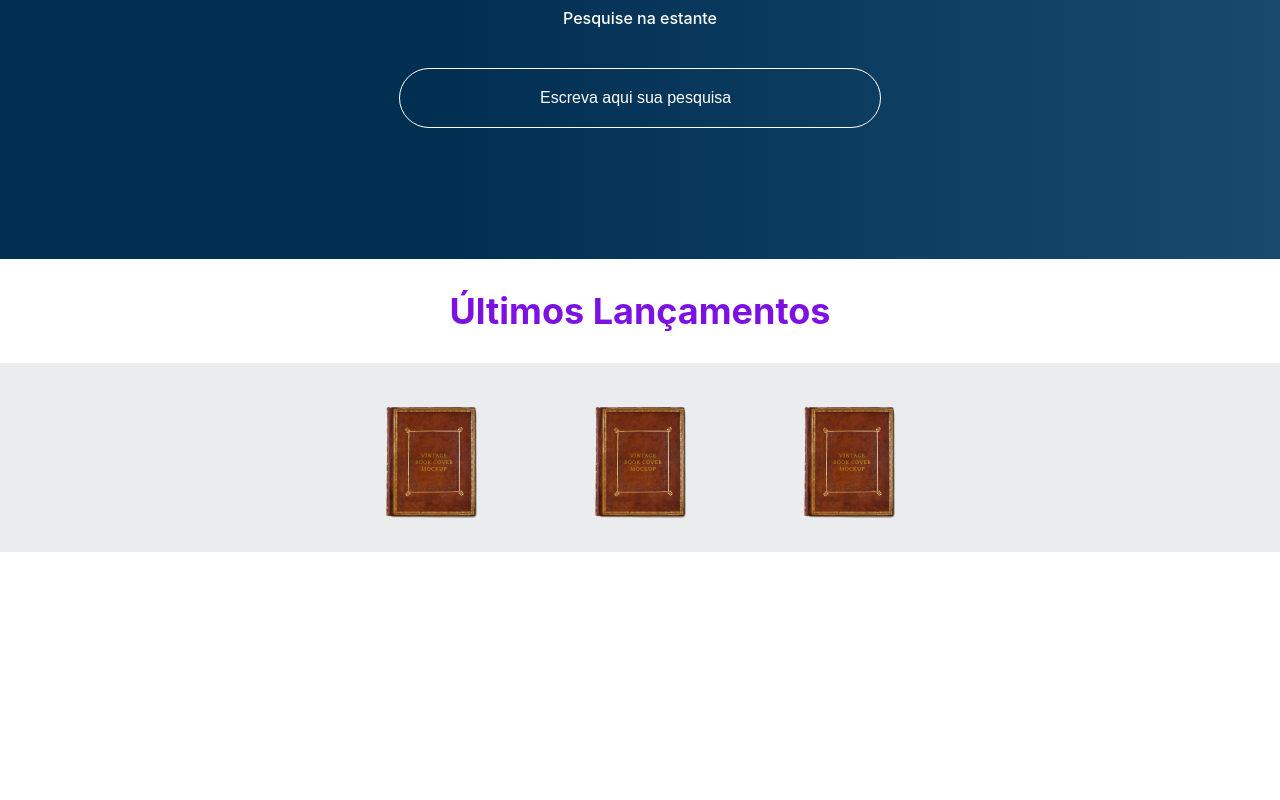
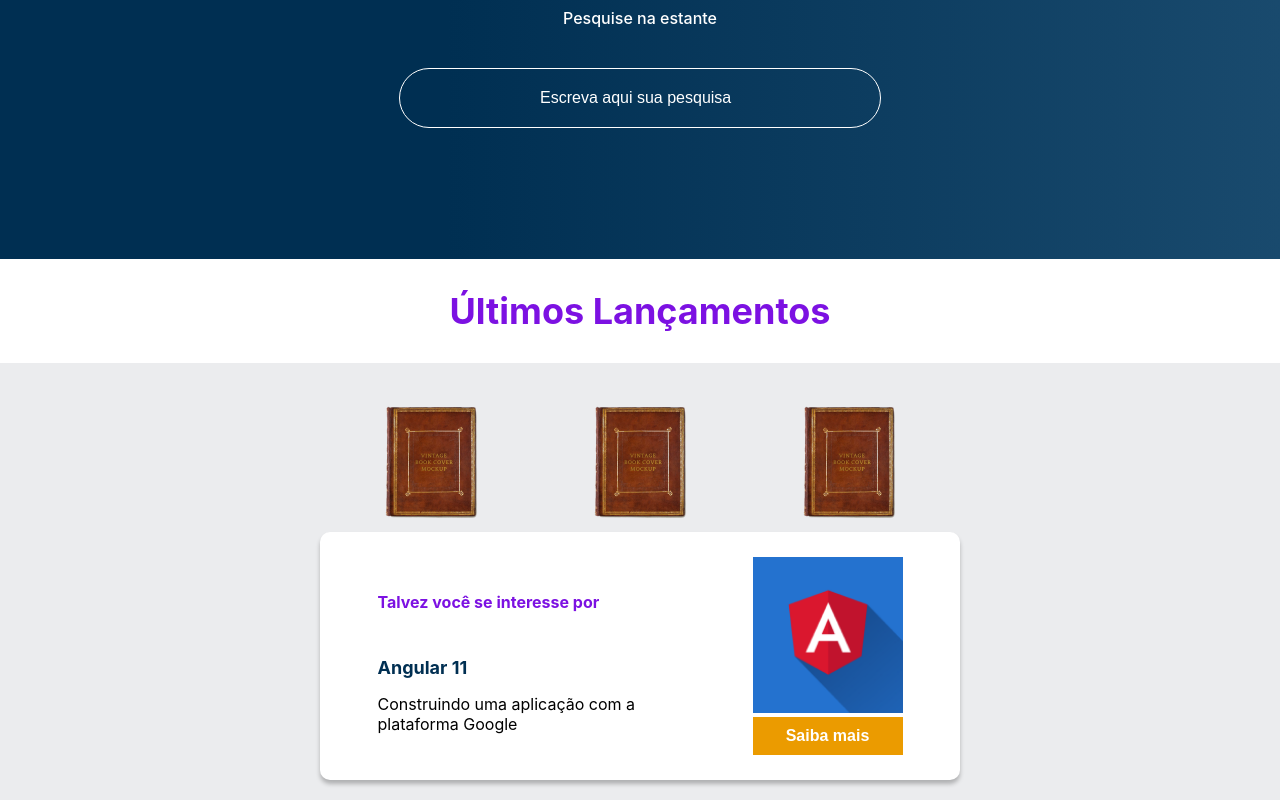
Before and after one commit to Kaiorc/magoo-books, a React (Vite) app: page / in a window 1280 px wide. Shown: the part 277-1077 px from the top of the page. Before the commit the page ends 829 px from the top, so only its background shows below. Built offline with nearby package versions, Linux system fonts and the light colour scheme.

Commit message:
Componente RecommendationCard adicionado

```diff
--- a/src/components/NewReleases/index.jsx
+++ b/src/components/NewReleases/index.jsx
@@ -1,6 +1,8 @@
 import React from "react";
 import { Title } from "../Title";
 import { books } from "./exampleData";
+import RecommendationCard from "../RecommendationCard";
+import bookImage from "../../assets/angular-book-cover.png";
 import styled from 'styled-components'
 
 const NewReleasesContainer = styled.section`
@@ -35,6 +37,12 @@ export default function NewReleases() {
             <NewBooksContainer>
                 { booksShowcases }
             </NewBooksContainer>
+            <RecommendationCard
+                title="Talvez você se interesse por"
+                subtitle="Angular 11"
+                description="Construindo uma aplicação com a plataforma Google"
+                image={bookImage}
+            />
         </NewReleasesContainer>
     )
 }
--- /dev/null
+++ b/src/components/RecommendationCard/index.jsx
@@ -0,0 +1,68 @@
+import { styled } from "styled-components";
+import { Title } from "../Title";
+
+const Card = styled.div`
+    align-items: center;
+    background-color: #FFF;
+    box-shadow: 0px 4px 4px rgba(0, 0, 0, 0.25);
+    border-radius: 10px;
+    display: flex;
+    margin: 0 auto;
+    max-width: 600px;
+    padding: 25px 20px;
+    justify-content: space-around;
+    width: 100%;
+`
+
+const Button = styled.button`
+    background-color: #EB9B00;
+    color: #FFF;
+    padding: 10px 0px;
+    font-size: 16px;
+    border: none;
+    font-weight: 900;
+    display: block;
+    text-align: center;
+    width: 150px;
+    &:hover {
+        cursor: pointer;
+    }
+`
+
+const Description = styled.p`
+    max-width: 300px;
+`
+
+const Subtitle = styled.h4`
+    color: #002F52;
+    font-size: 18px;
+    font-weight: bold;
+    margin: 15px 0;
+`
+
+const BookImg = styled.img`
+    width: 150px;
+`
+
+/* Componente de card de recomendação que recebe 4 props (titulo, subtitulo, descrição e imagem) */
+export default function RecommendationCard({title, subtitle, description, image}) {
+    return(
+        <Card>
+            <div>
+                <Title
+                    color="#7C11E2"
+                    fontSize="16px"
+                    textAlign="left"
+                >
+                    {title}
+                </Title>
+                <Subtitle>{subtitle}</Subtitle>
+                <Description>{description}</Description>
+            </div>
+            <div>
+                <BookImg src={image} />
+                <Button>Saiba mais</Button>
+            </div>
+        </Card>
+    )
+}
```
Also changed, not shown: src/assets/angular-book-cover.png (added).
